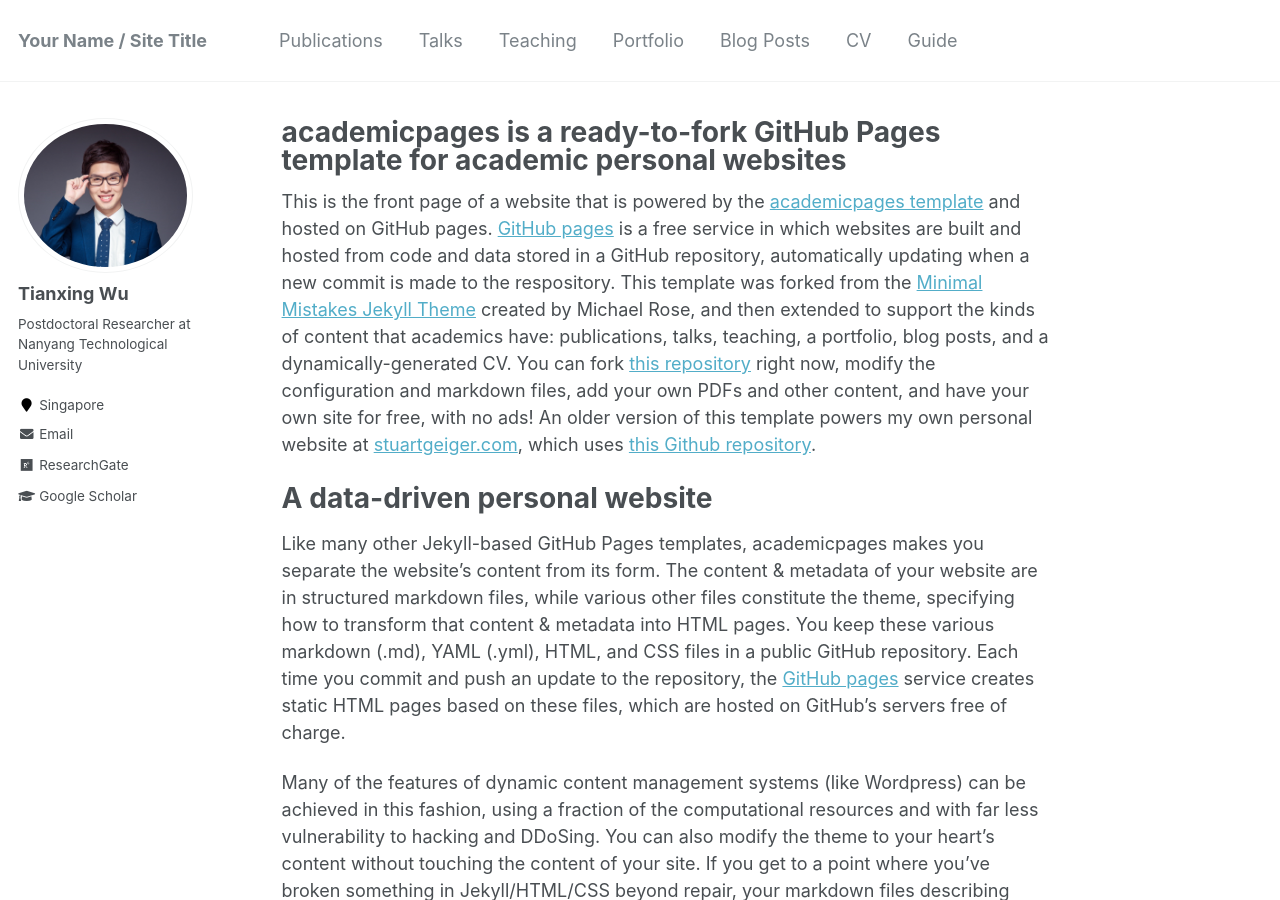
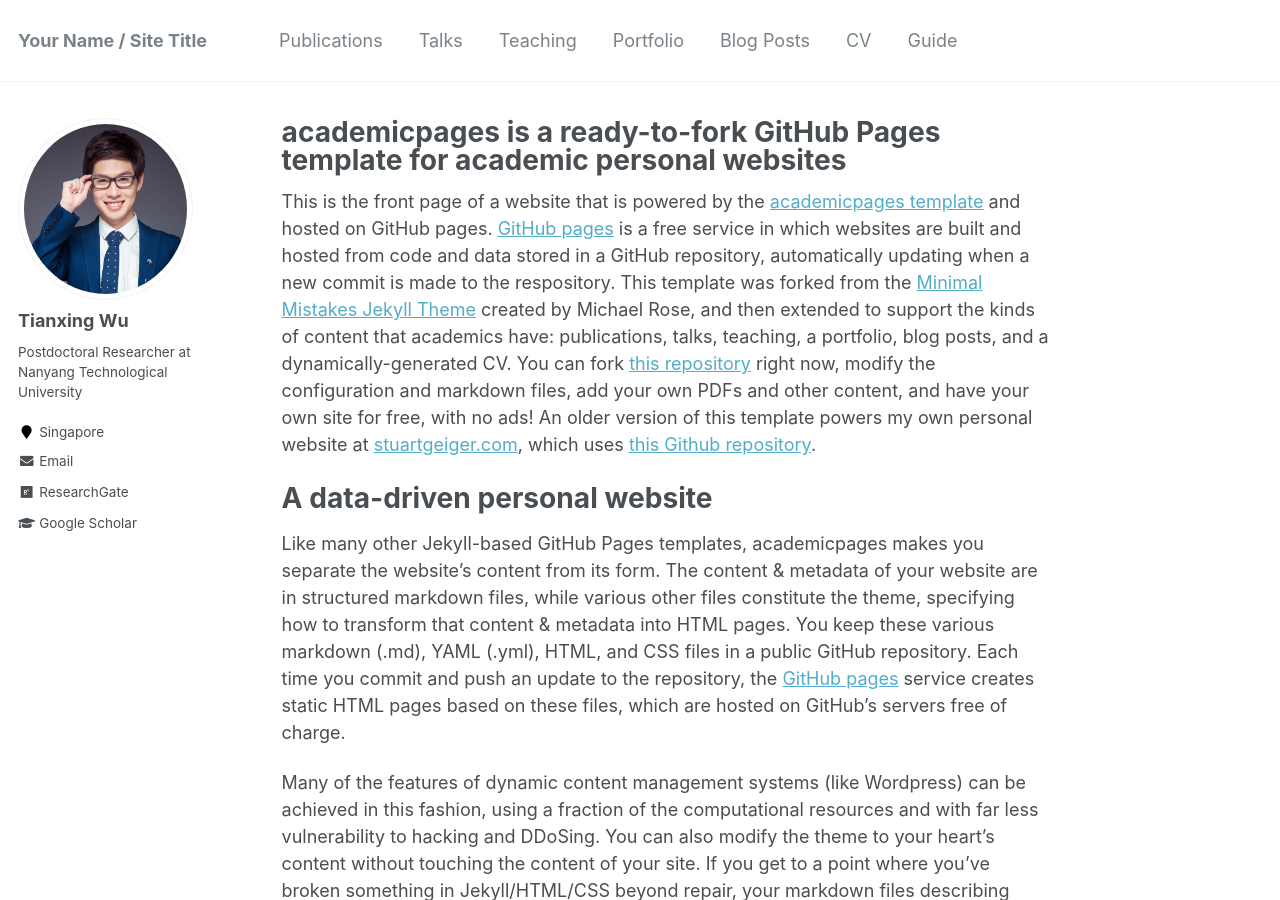
Before and after one commit to tianxing-wu/tianxing-wu.github.io, a Jekyll site: the page built from _pages/about.md, in a window 1280 px wide and 900 px high. Built offline with Jekyll 4.4.1, drawn with Linux system fonts in a browser that asks for light colours.

Commit message:
site update

```diff
--- a/_config.yml
+++ b/_config.yml
@@ -81,7 +81,7 @@ analytics:
 # Site Author
 author:
   name             : "Tianxing Wu"
-  avatar           : "profile.png"
+  avatar           : "wtx.png"
   bio              : "Postdoctoral Researcher at Nanyang Technological University"
   location         : "Singapore"
   employer         :
```
Also changed, not shown: images/profile.png (deleted), images/wtx.png (added), 1 other file.
